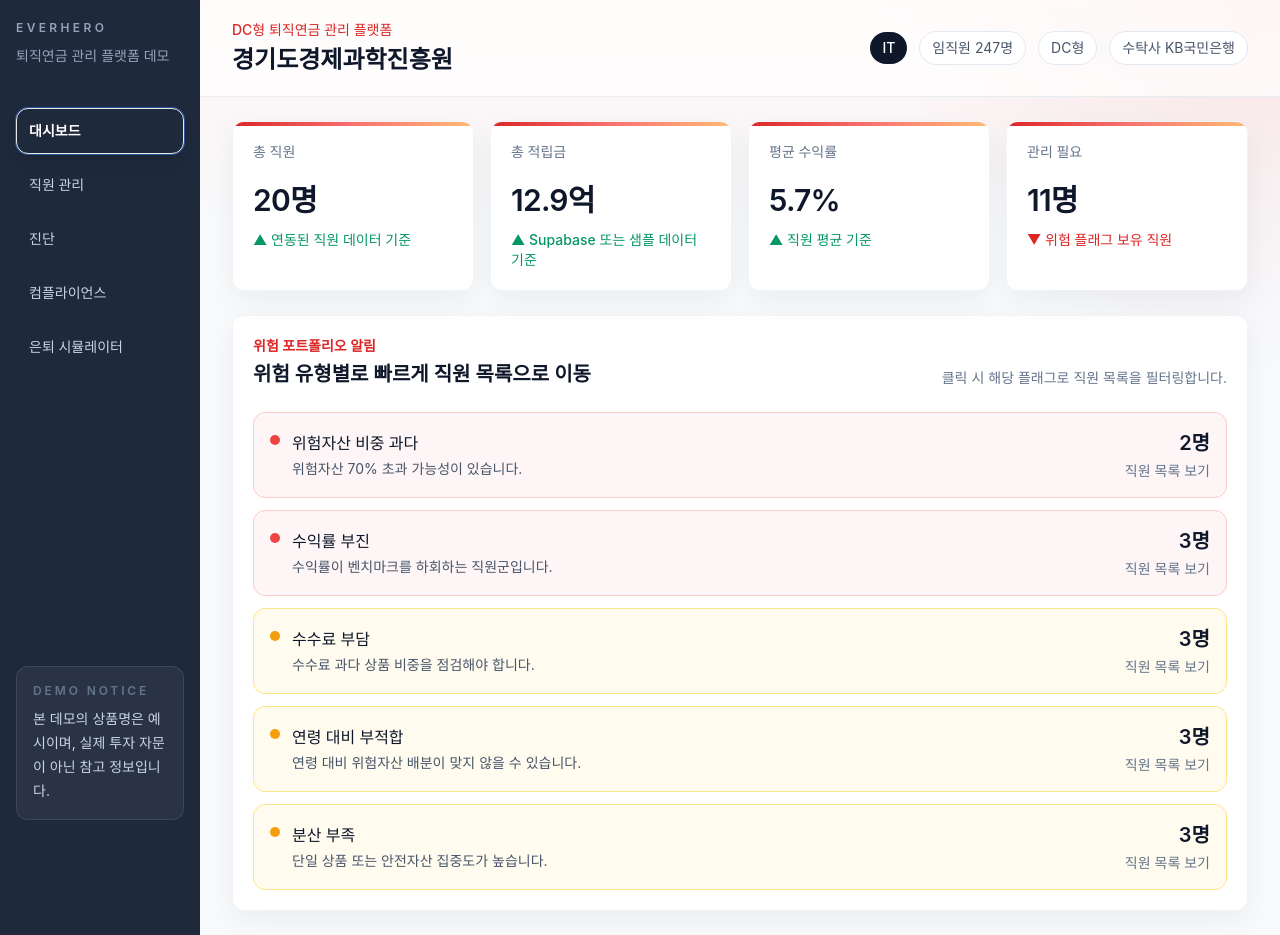
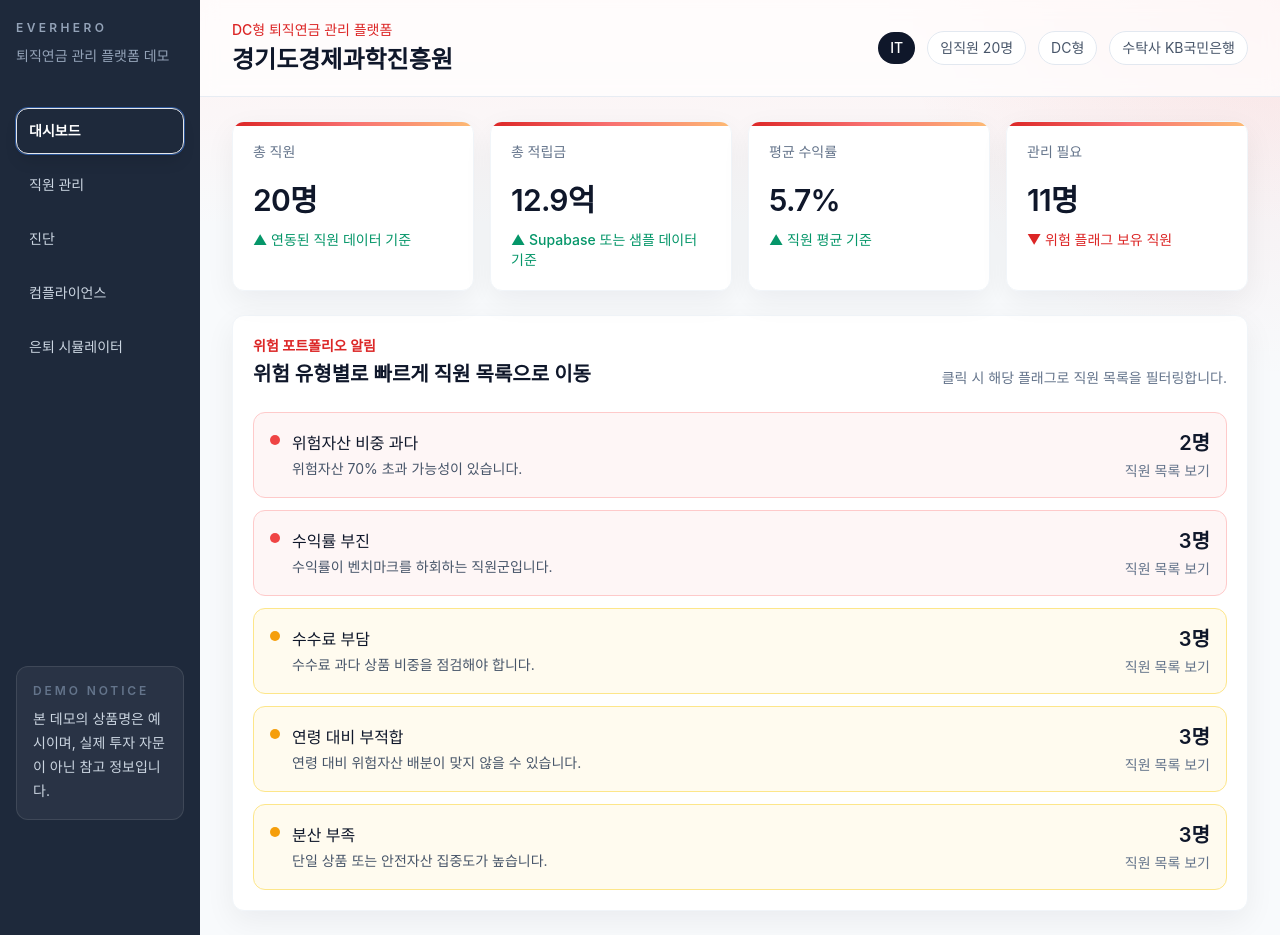
Before and after one commit to SegaeShin/everhero_v2, a Next.js app: page / in a window 1280 px wide. Built offline with nearby package versions, Linux system fonts and the light colour scheme; no server answers; the database is empty; a web font is replaced by a local one.

Commit message:
Sync header employee count with database

```diff
--- a/components/layout/Header.tsx
+++ b/components/layout/Header.tsx
@@ -1,7 +1,7 @@
-import { getCompanyProfile } from "@/lib/data";
+import { getCompanyProfile, getEmployees } from "@/lib/data";
 
 export async function Header() {
-  const companyProfile = await getCompanyProfile();
+  const [companyProfile, employees] = await Promise.all([getCompanyProfile(), getEmployees()]);
 
   return (
     <header className="flex flex-col gap-4 border-b border-slate-200/80 bg-white/70 px-8 py-5 backdrop-blur md:flex-row md:items-center md:justify-between">
@@ -15,7 +15,7 @@ export async function Header() {
           {companyProfile.industry}
         </div>
         <div className="rounded-full border border-slate-200 bg-white px-3 py-1.5">
-          임직원 {companyProfile.employeeCount}명
+          임직원 {employees.length}명
         </div>
         <div className="rounded-full border border-slate-200 bg-white px-3 py-1.5">
           {companyProfile.pensionType}
```
